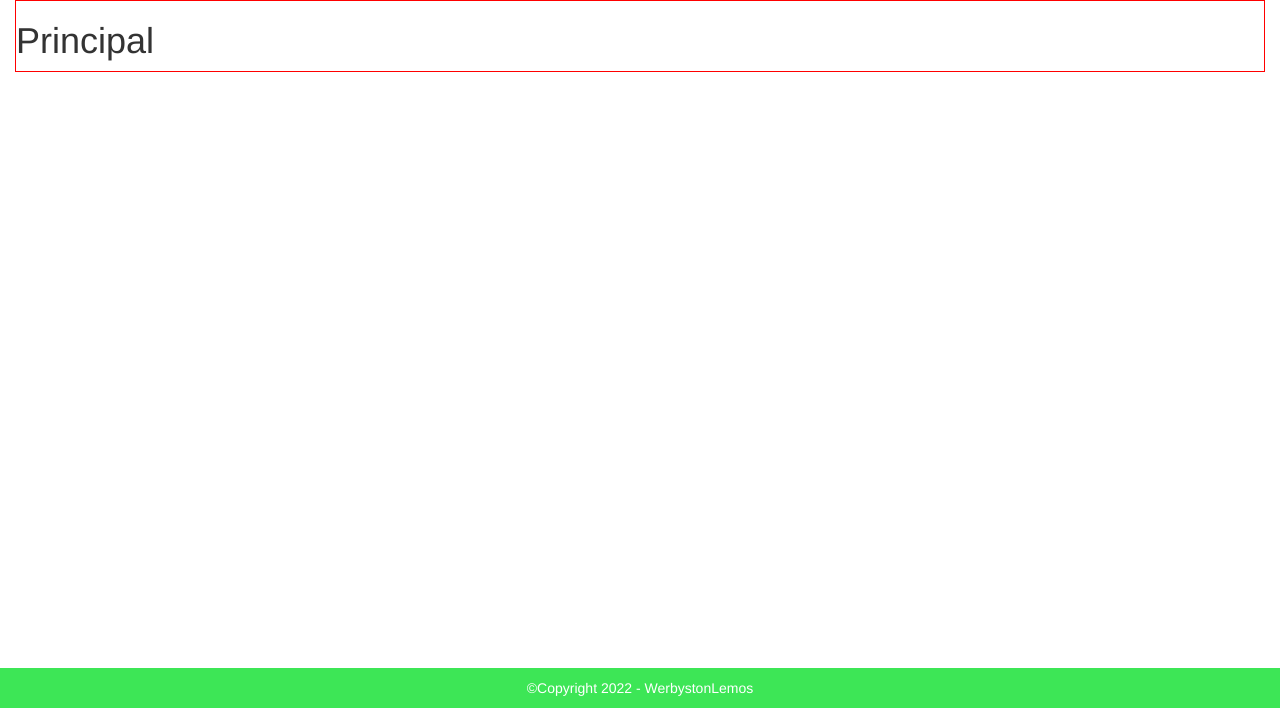
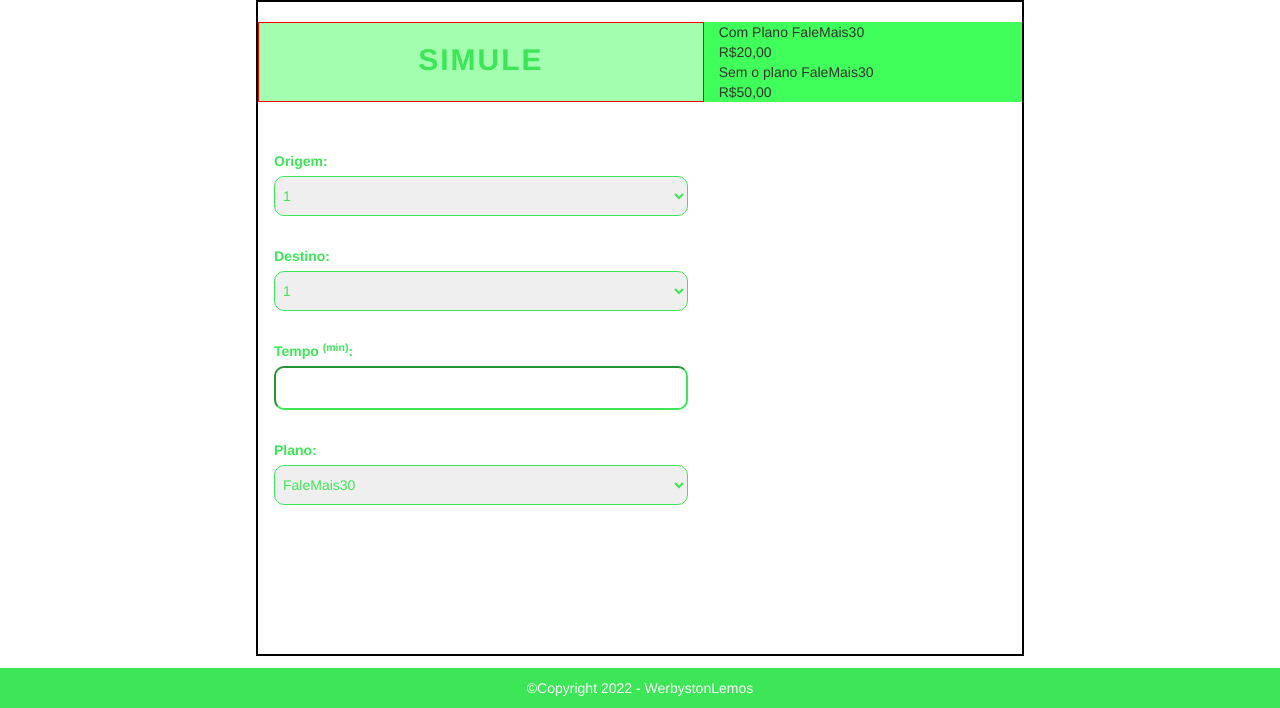
Before and after one commit to WerbystonLemos/desafio_Telzir, a PHP site: page / in a window 1280 px wide. Shown: the part 92-800 px from the top of the page. Run offline with PHP 8.4, Linux system fonts and the light colour scheme.

Commit message:
inicialização da parte principal (formulário)

```diff
--- a/index.php
+++ b/index.php
@@ -19,7 +19,7 @@
             <?php include_once('./src/components/header/index.php'); ?>
         </header>
 
-        <main id="mainContainer" class="sopraver">
+        <main id="mainContainer" class="">
             <?php include_once('./src/components/main/index.php'); ?>
         </main>
 
--- /dev/null
+++ b/src/components/main/bodyMain.css
@@ -0,0 +1,55 @@
+#mainContainer
+{
+    display: flex;
+    justify-content: center;
+    align-items: center;
+}
+
+#containerSecundary
+{
+    border: 2px solid black;
+    width: 60vw;
+    height: 82vh;
+    padding-top: 20px;
+    padding-bottom: 20px;
+}
+
+#formContainer
+{
+    height: 10vh;
+    background: #A3FFAF;
+    border: 1px solid red;
+}
+
+#formTitle
+{
+    text-align: center;
+    font-weight: bold;
+    letter-spacing: 2px;
+    color: rgb(61,230,86);
+    height: 100%;
+}
+
+.formLabel
+{
+    color: rgb(61,230,86);
+}
+
+.formInputContainer
+{
+    margin-top: 30px;
+}
+
+input, select
+{
+    border-radius: 10px;
+    padding: 10px 4px;
+    border-color: rgb(61,230,86);
+    color: rgb(61,230,86);
+    width: 100%;
+}
+
+#resultadoContainer
+{
+    background: #41FF5A;
+}
--- a/src/components/main/index.php
+++ b/src/components/main/index.php
@@ -1 +1,52 @@
-<h1>Principal</h1>
+<link href="./src/components/main/bodyMain.css" rel="stylesheet" />
+
+<div id="mainContainer" class="">
+    <div id="containerSecundary">
+
+        <div id="formContainer" class="col-md-7">
+            <h2 id="formTitle">SIMULE</h2>
+            <div>
+                <form>
+                    <div class="formInputContainer">
+                        <label for="" class="formLabel">Origem:</label><br />
+                        <select name="" id="">
+                            <option value="1">1</option>
+                            <option value="2">2</option>
+                        </select>
+                    </div>
+
+                    <div class="formInputContainer">
+                        <label for="" class="formLabel">Destino:</label><br />
+                        <select name="" id="">
+                            <option value="1">1</option>
+                            <option value="2">2</option>
+                        </select>
+                    </div>
+
+                    <div class="formInputContainer">
+                        <label for="" class="formLabel">Tempo <sup>(min)</sup>:</label><br />
+                        <input type="number">
+                    </div>
+
+                    <div class="formInputContainer">
+                        <label for="" class="formLabel">Plano:</label><br />
+                        <select name="" id="">
+                            <option value="FL30">FaleMais30</option>
+                            <option value="FL60">FaleMais60</option>
+                            <option value="FL120">FaleMais120</option>
+                        </select>
+                    </div>
+                </form>
+            </div>
+        </div>
+
+        <div id="resultadoContainer" class="col-md-5">
+            Com Plano FaleMais<span>30</span><br/>
+            <span>R$20,00</span><br/>
+            <span>Sem o plano FaleMais30</span><br/>
+            <span>R$50,00</span><br/>
+        </div>
+
+    </div>
+
+</div>
--- a/src/css/main.css
+++ b/src/css/main.css
@@ -1,4 +1,5 @@
 .sopraver
 {
     border: red 1px solid;
+    height: 82vh;
 }
```
